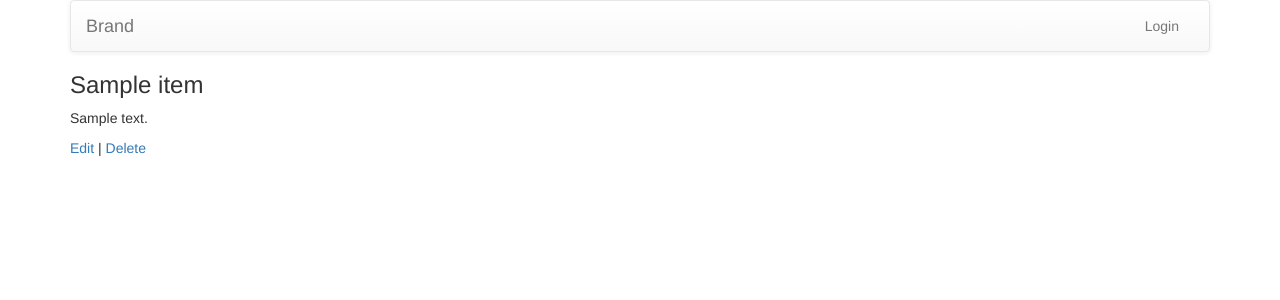
After one commit to hueykwik/catalog, a Flask app: a page that uses templates/view_item.html in a window 1280 px wide. The commit adds this page. Shown: the top 300 px of the page. Run offline with Flask 2, Linux system fonts and the light colour scheme; tables that the repository leaves empty hold one stand-in row (values such as "Sample post"); parts of the project's set-up code (start-up, migrations or seed data) failed here and were passed over; some libraries are stand-ins or nearby versions.

Commit message:
Add route to view item.

```diff
--- a/main.py
+++ b/main.py
@@ -215,7 +215,6 @@ def delete_item(category, item):
 @app.route('/catalog/new', methods=['GET', 'POST'])
 def new_item():
     if request.method == 'POST':
-        #print(request.form['category'])
         category = session.query(Category).filter_by(name=request.form['category']).first()
         new_item = Item(name=request.form['name'], description=request.form['description'], user_id=login_session['user_id'], category_id=category.id)
         session.add(new_item)
@@ -231,6 +230,12 @@ def new_item():
 def edit_item(category, item):
     categories = session.query(Category).all()
     return render_template("edit_item.html", categories=categories)
+
+
+@app.route('/catalog/<string:category>/<string:item>')
+def view_item(category, item):
+    item = session.query(Item).filter_by(name=item).one()
+    return render_template("view_item.html", item=item)
 
 
 @app.route('/catalog/<string:category>/items')
--- a/templates/catalog.html
+++ b/templates/catalog.html
@@ -13,7 +13,7 @@
     {% endif %}
     <h3>{{name}} Items</h3>
     {% for item in items %}
-      <p><a href="{{url_for('edit_item', category=item.category.name, item=item.name)}}">{{item.name}}</a> (<i>{{item.category.name}}</i>)</p>
+      <p><a href="{{url_for('view_item', category=item.category.name, item=item.name)}}">{{item.name}}</a> (<i>{{item.category.name}}</i>)</p>
     {% endfor %}
   </div>
 </div>
--- /dev/null
+++ b/templates/view_item.html
@@ -0,0 +1,9 @@
+{% extends "main.html" %}
+{% block content %}
+
+<h3>{{item.name}}</h3>
+<p>{{item.description}}</p>
+
+<a href="">Edit</a> | <a href="">Delete</a>
+
+{% endblock %}
```
